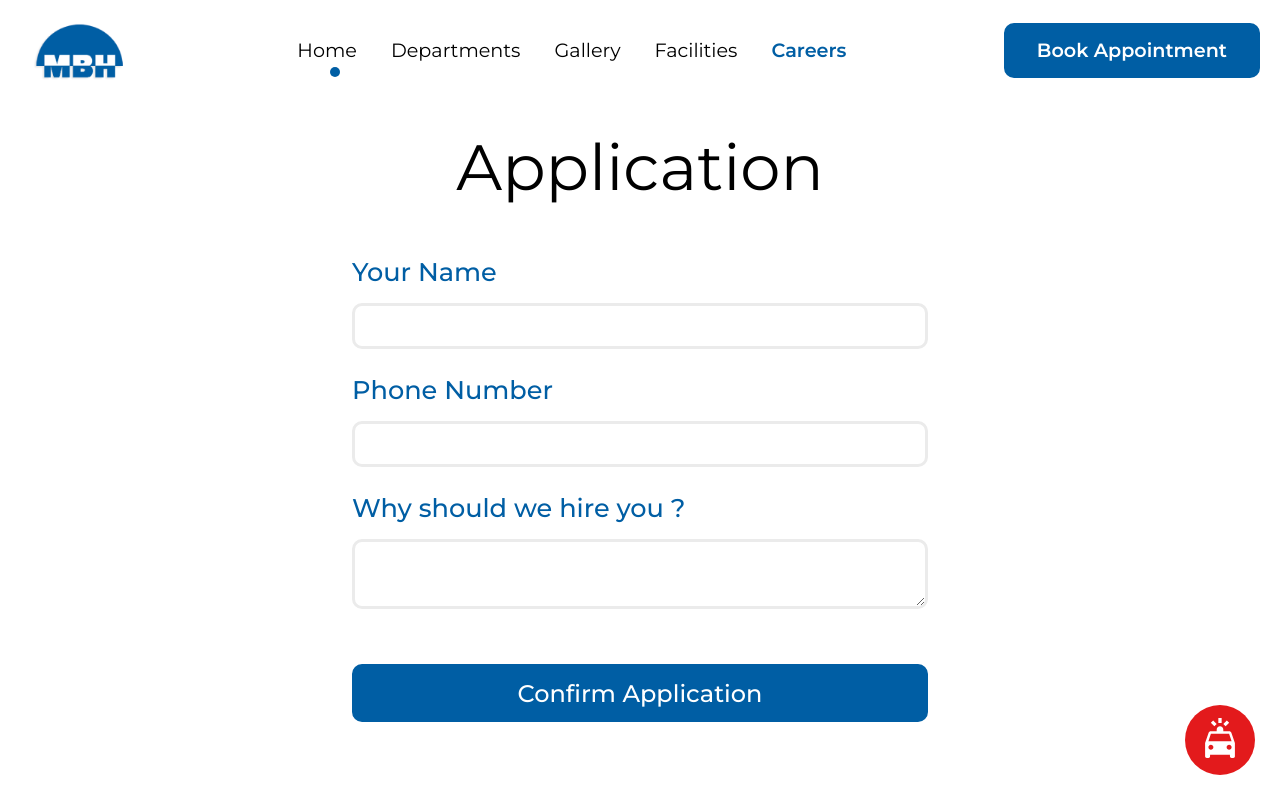
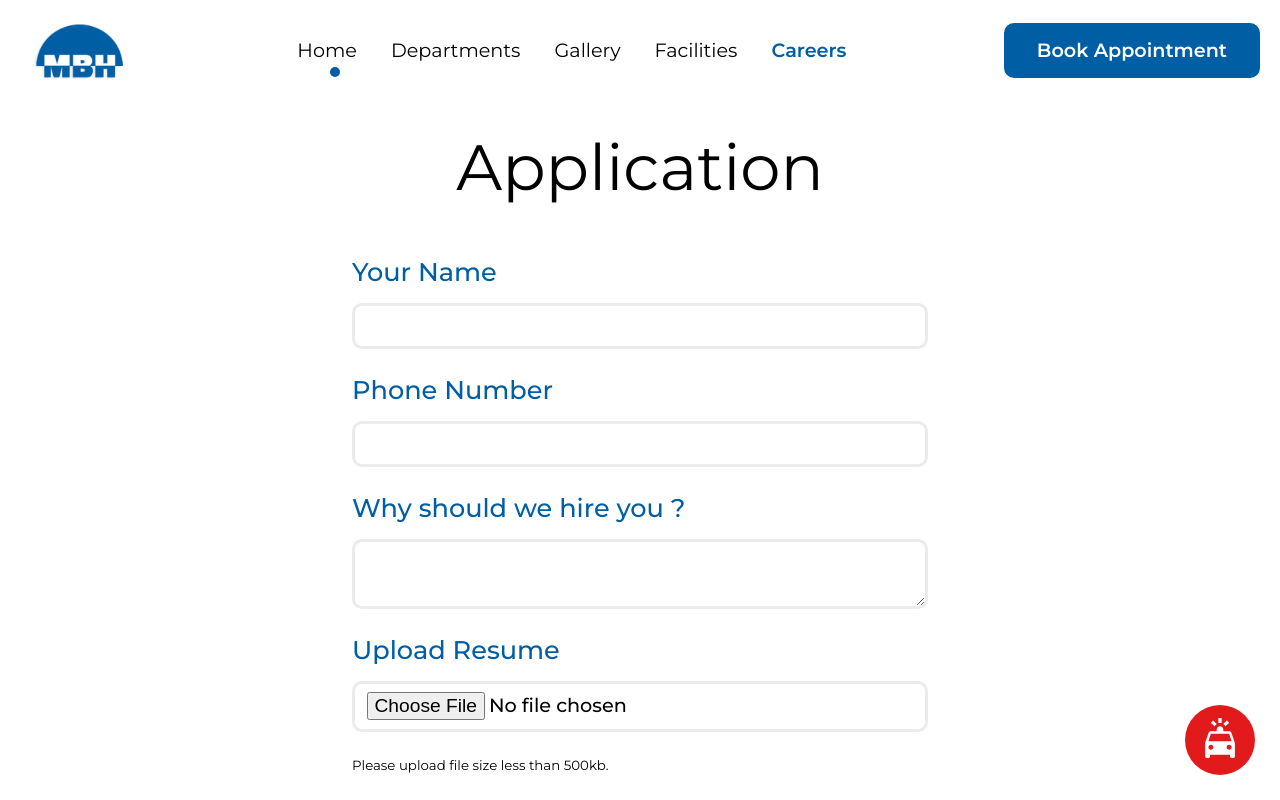
Before and after one commit to nivedin/mbhHospital, a React (Create React App) app: page /careers/1 in a window 1280 px wide. Shown: the top 800 px of the page. Built offline with nearby package versions, Linux system fonts and the light colour scheme.

Commit message:
added emailjs for contact form

```diff
--- a/src/pages/Application.js
+++ b/src/pages/Application.js
@@ -1,6 +1,7 @@
 import React, { useEffect, useState } from "react";
 import { useParams } from "react-router";
 import { Link } from "react-router-dom";
+import emailjs from "emailjs-com";
 
 function Application() {
   let { id } = useParams();
@@ -9,6 +10,7 @@ function Application() {
     phoneNumber: "",
     role: "",
     description: "",
+    resume: "",
   });
   const [isFormSubmited, setSubmited] = useState(false);
 
@@ -16,42 +18,54 @@ function Application() {
     setValues({ ...values, role: id });
   }, []);
 
-  const { name, phoneNumber, role, description } = values;
+  const { name, phoneNumber, role, description, resume } = values;
 
   const handleSubmit = (e) => {
     e.preventDefault();
-    let emailData = {
-      name: name,
-      phoneNumber: phoneNumber,
-      role: role,
-      description: description,
-    };
-    console.log(emailData);
+    // toBase64(resume).then((dataUri) => {
+    //   setValues({ ...values, resume: dataUri });
+    // });
+    // let emailData = {
+    //   name: name,
+    //   phoneNumber: phoneNumber,
+    //   role: role,
+    //   description: description,
+    //   resume: resume,
+    // };
+    // console.log(emailData);
     ////new////
-    const data = {
-      service_id: "gmail",
-      template_id: "template_h7yv5wb",
-      user_id: "user_GVZ6fF8KzeSjL0wqYtwKR",
-      template_params: emailData,
-    };
+    // const data = {
+    //   service_id: "gmail",
+    //   template_id: "template_h7yv5wb",
+    //   user_id: "user_GVZ6fF8KzeSjL0wqYtwKR",
+    //   template_params: e.target,
+    // };
 
-    fetch("https://api.emailjs.com/api/v1.0/email/send", {
-      method: "POST",
-      headers: {
-        "Content-Type": "application/json",
-        Accept: "application/json",
-      },
-      body: JSON.stringify(data),
-    }).then(
+    // fetch("https://api.emailjs.com/api/v1.0/email/send", {
+    //   method: "POST",
+    //   headers: {
+    //     "Content-Type": "application/json",
+    //     Accept: "application/json",
+    //   },
+    //   body: data,
+    // }).then(
+    //   (result) => {
+    //     console.log(result.text);
+    //   },
+    //   (error) => {
+    //     console.log(error.text);
+    //   }
+    // );
+    emailjs
+      .sendForm(
+        "gmail",
+        "template_h7yv5wb",
+        e.target,
+        "user_GVZ6fF8KzeSjL0wqYtwKR"
+      )
+      .then(
         (result) => {
           console.log(result.text);
-      },
-      (error) => {
-        console.log(error.text);
-      }
-    );
-
-    ////new////
           window.scrollTo(0, 0);
           setValues({
             name: "",
@@ -59,6 +73,13 @@ function Application() {
             role: "",
           });
           setSubmited(true);
+        },
+        (error) => {
+          alert(error.text);
+        }
+      );
+
+    ////new////
   };
 
   return (
@@ -67,7 +88,7 @@ function Application() {
         {!isFormSubmited && <h1>Application</h1>}
         <div className="formContainer">
           {!isFormSubmited ? (
-            <form onSubmit={handleSubmit}>
+            <form enctype="multipart/form-data" onSubmit={handleSubmit}>
               <div className="form-group">
                 <label htmlFor="name">Your Name</label>
                 <input
@@ -103,7 +124,18 @@ function Application() {
                   }
                 />
               </div>
-              <input readOnly type="text" hidden value={role} />
+              <div className="form-group">
+                <label htmlFor="name">Upload Resume</label>
+                <input
+                  type="file"
+                  name="resume"
+                  onChange={(e) => {
+                    setValues({ ...values, resume: e.target.files[0] });
+                  }}
+                />
+                <small>Please upload file size less than 500kb.</small>
+              </div>
+              <input readOnly type="text" name="role" hidden value={role} />
               <button type="submit">Confirm Application</button>
             </form>
           ) : (
```
Also changed, not shown: 11 other files (tests, documents, lock files or other folders). Lines whose indentation alone changed are shown as unchanged.
